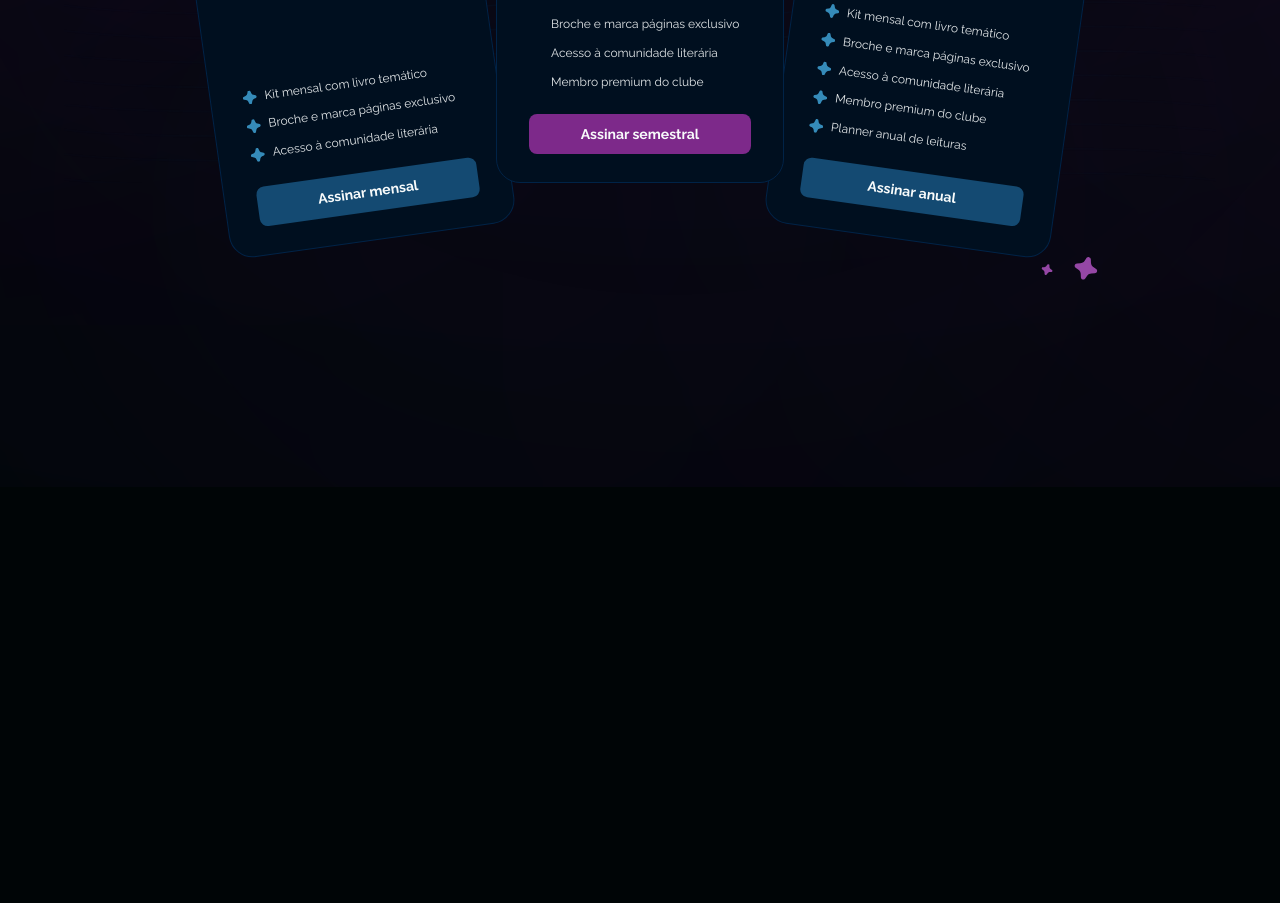
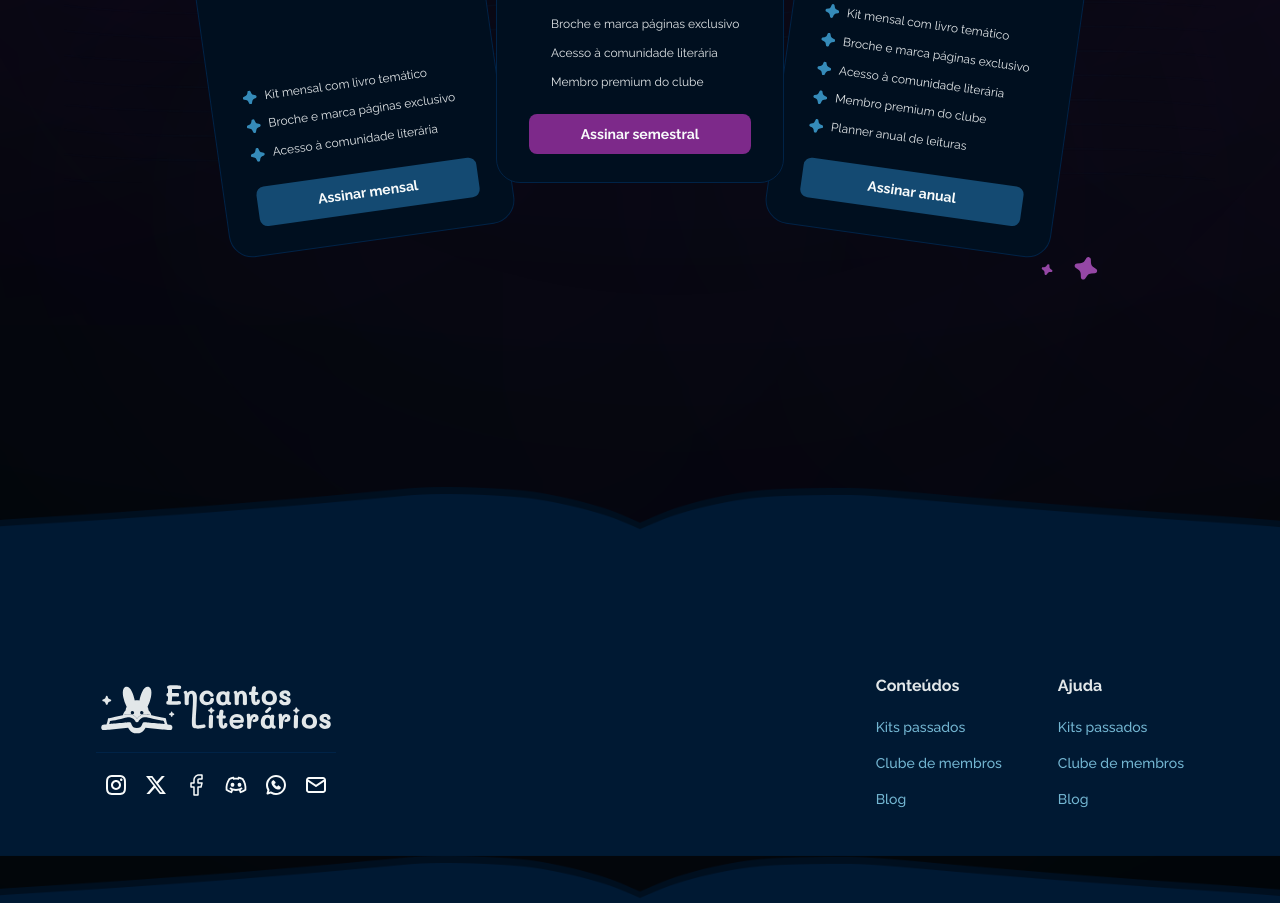
Before and after one commit to carlos-hfc/encantos-literarios, a plain HTML site: page index.html in a window 1280 px wide. Shown: the part 3446-4349 px from the top of the page. Before the commit the page ends 3933 px from the top, so only its background shows below. Drawn offline with Linux system fonts and the light colour scheme; files whose address does not match are found by name.

Commit message:
feat: add footer

```diff
--- a/index.html
+++ b/index.html
@@ -133,7 +133,62 @@
     <div class="pricing-blur"></div>
   </section>
 
-  <footer></footer>
+  <footer>
+    <div class="container">
+      <div class="footer-brand">
+        <img src="assets/icons/logo-horizontal.svg" alt="" />
+        <div class="divider"></div>
+        <div class="social-links">
+          <a href="" class="social-link">
+            <img src="assets/icons/instagram.svg" />
+          </a>
+          <a href="" class="social-link">
+            <img src="assets/icons/twitter.svg" />
+          </a>
+          <a href="" class="social-link">
+            <img src="assets/icons/facebook.svg" />
+          </a>
+          <a href="" class="social-link">
+            <img src="assets/icons/discord.svg" />
+          </a>
+          <a href="" class="social-link">
+            <img src="assets/icons/whatsapp.svg" />
+          </a>
+          <a href="" class="social-link">
+            <img src="assets/icons/mail.svg" />
+          </a>
+        </div>
+      </div>
+
+      <div class="footer-links">
+        <ul role="list">
+          <span>Conteúdos</span>
+          <li>
+            Kits passados
+          </li>
+          <li>
+            Clube de membros
+          </li>
+          <li>
+            Blog
+          </li>
+        </ul>
+
+        <ul role="list">
+          <span>Ajuda</span>
+          <li>
+            Kits passados
+          </li>
+          <li>
+            Clube de membros
+          </li>
+          <li>
+            Blog
+          </li>
+        </ul>
+      </div>
+    </div>
+  </footer>
 </body>
 
 </html>
--- a/styles/global.css
+++ b/styles/global.css
@@ -514,3 +514,58 @@ body {
 .pricing .card:last-child {
   transform: translateX(105%) rotate(8deg) translateY(60px);
 }
+
+footer {
+  height: 26rem;
+  background-image: url(../assets/images/book-trace-background.png);
+  background-size: 100%;
+  display: flex;
+}
+
+footer .container {
+  display: flex;
+  align-items: center;
+  justify-content: space-between;
+  margin-block: auto 6rem;
+}
+
+.footer-brand {
+  width: fit-content;
+  display: flex;
+  flex-direction: column;
+  gap: 0.75rem;
+}
+
+.footer-brand .divider {
+  height: 1px;
+  width: 100%;
+  background-color: var(--shape-stroke);
+}
+
+.footer-brand .social-links {
+  display: flex;
+  justify-content: space-between;
+  align-items: center;
+}
+
+.footer-links {
+  display: flex;
+  gap: 3.5rem;
+  align-items: center;
+}
+
+.footer-links span {
+  font: var(--title-xs);
+  margin-block-end: 1.5rem;
+  display: inline-block;
+}
+
+.footer-links li {
+  list-style: none;
+  color: var(--blue-light);
+  font: var(--link);
+}
+
+.footer-links li + li {
+  margin-block-start: 1.25rem;
+}
```
